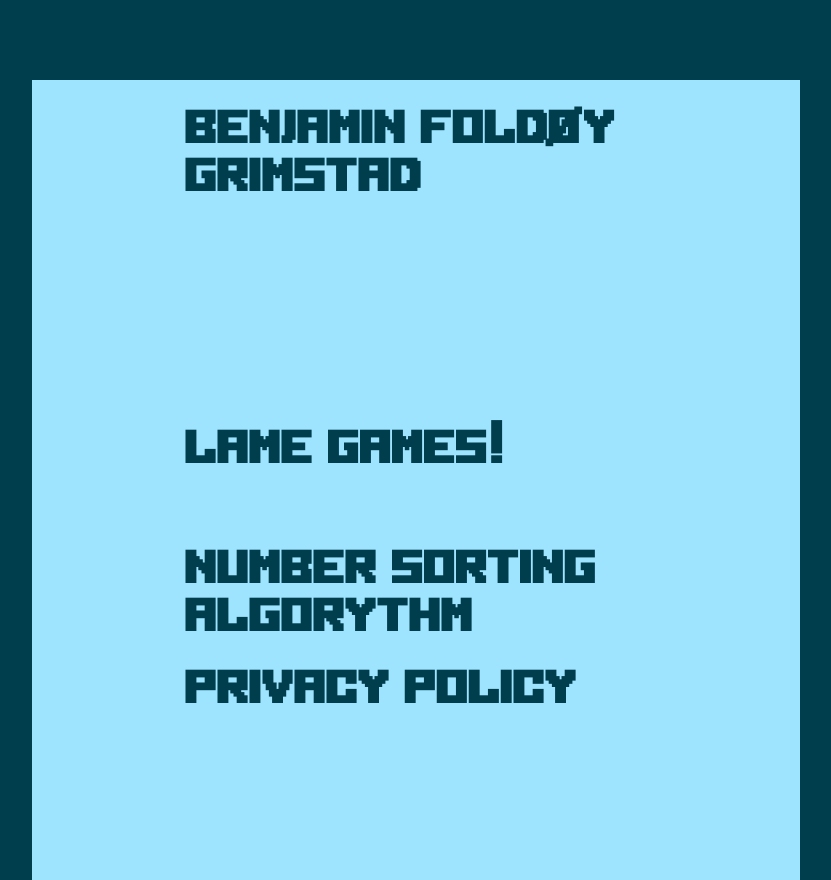
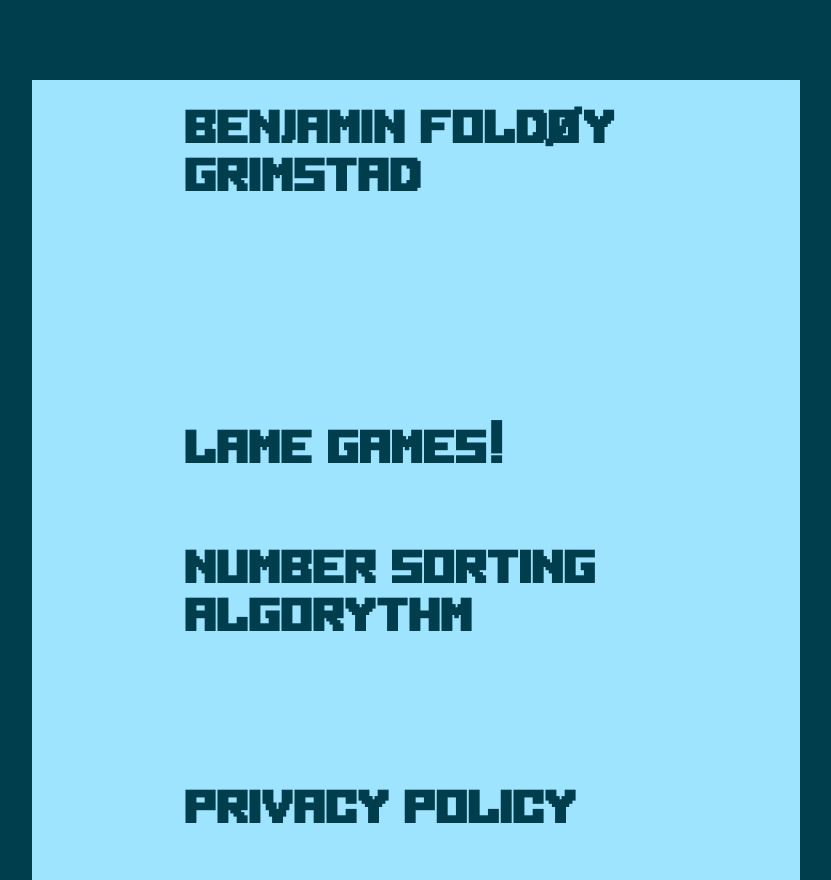
Before and after one commit to benjaminFoldoy/benjaminFoldoy-github.io, a plain HTML site: page index.html in a window 1280 px wide. Shown: the whole page, without its empty margins (224-1055 px from the left). Drawn offline with Linux system fonts and the light colour scheme.

Commit message:
Update index.html

```diff
--- a/index.html
+++ b/index.html
@@ -17,7 +17,7 @@
 
         <h1 style="left: 20%; top: 40%; position: absolute;">LAME GAMES!</h1>
         <h1 style="left: 20%; top: 55%; position: absolute;">NUMBER SORTING ALGORYTHM</h1>
-        <h1 onclick="OpenPrivacyPolicy()" style="left: 20%; top: 70%; position: absolute;">PRIVACY POLICY</h1>
+        <h1 onclick="OpenPrivacyPolicy()" style="left: 20%; top: 85%; position: absolute;">PRIVACY POLICY</h1>
     </div>
 </body>
 <script>
```
